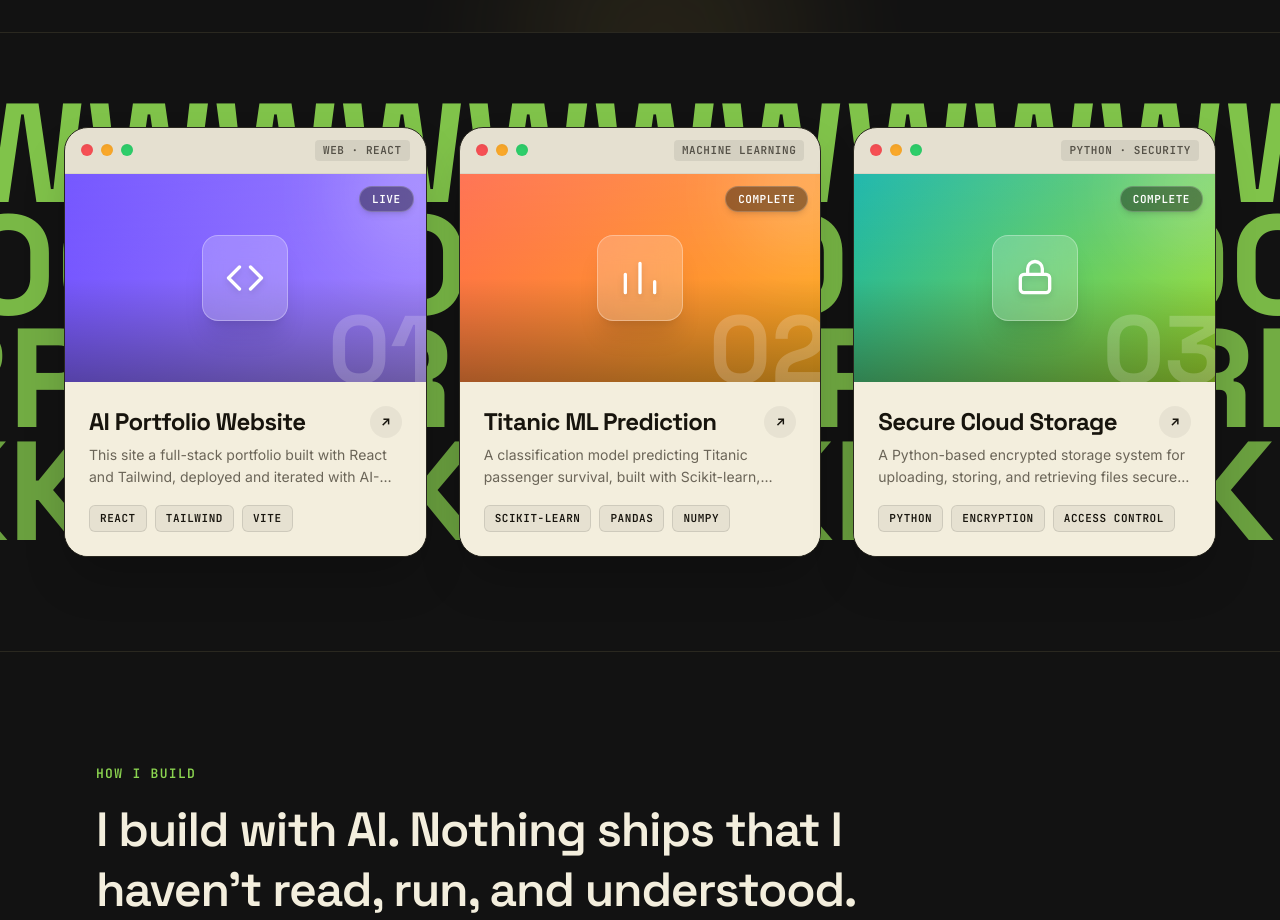
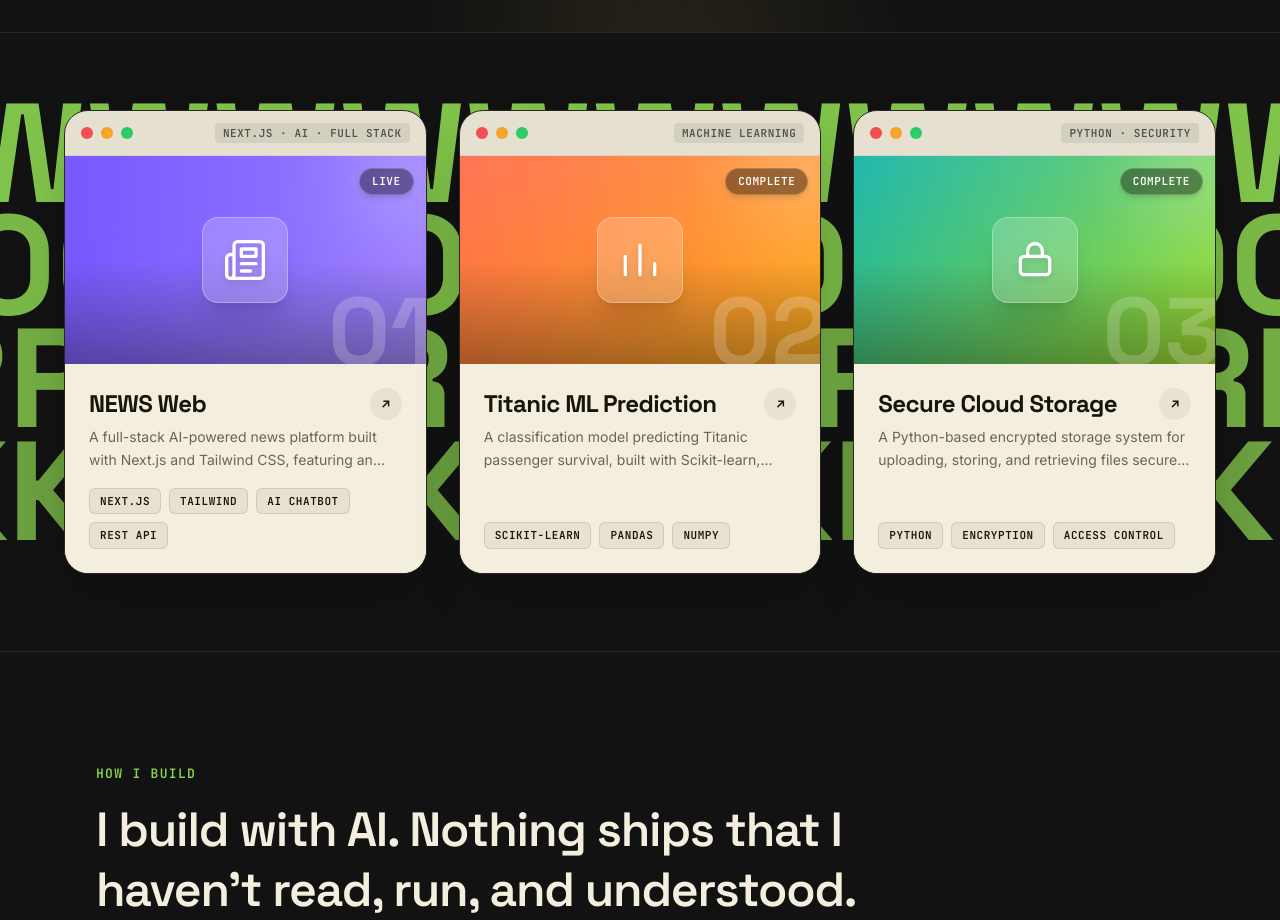
Before and after one commit to chmnoumanqamar/React-Portfolio, a React (Vite) app: page / in a window 1280 px wide. Shown: the part 820-1740 px from the top of the page. Built offline with nearby package versions, Linux system fonts and the light colour scheme.

Commit message:
feat: implement project data structure and interactive Work section components with custom marquee and icons

```diff
--- a/src/components/GiantMarquee.jsx
+++ b/src/components/GiantMarquee.jsx
@@ -11,8 +11,10 @@ const ROWS = [
 function MockCard({ p, i }) {
   return (
     <a
-      href="#work"
-      className="glow-card group relative block rounded-2xl md:rounded-3xl border overflow-hidden shadow-2xl bg-[var(--surface)] hover:-translate-y-3 hover:scale-[1.02] transition-all duration-500 ease-out flex flex-col justify-between"
+      href={p.link || p.github || "#work"}
+      target={p.link || p.github ? "_blank" : undefined}
+      rel={p.link || p.github ? "noreferrer" : undefined}
+      className="glow-card group relative block rounded-2xl md:rounded-3xl border overflow-hidden shadow-2xl bg-[var(--surface)] hover:-translate-y-3 hover:scale-[1.02] transition-all duration-500 ease-out flex flex-col justify-between cursor-pointer"
       style={{ borderColor: "var(--border)", transformStyle: "preserve-3d" }}
     >
       {/* Top Browser Bar */}
--- a/src/components/ProjectIcon.jsx
+++ b/src/components/ProjectIcon.jsx
@@ -7,12 +7,30 @@ const PATHS = {
       <path d="M8 10V7a4 4 0 0 1 8 0v3" />
     </>
   ),
+  news: (
+    <>
+      <path d="M4 22h16a2 2 0 0 0 2-2V4a2 2 0 0 0-2-2H8a2 2 0 0 0-2 2v16a2 2 0 0 1-2 2Zm0 0a2 2 0 0 1-2-2v-9c0-1.1.9-2 2-2h2" />
+      <path d="M18 14h-8" />
+      <path d="M15 18h-5" />
+      <path d="M10 6h8v4h-8V6Z" />
+    </>
+  ),
+  bot: (
+    <>
+      <path d="M12 8V4H8" />
+      <rect width="16" height="12" x="4" y="8" rx="2" />
+      <path d="M2 14h2" />
+      <path d="M20 14h2" />
+      <path d="M15 13v2" />
+      <path d="M9 13v2" />
+    </>
+  ),
 };
 
 export default function ProjectIcon({ icon, className = "w-5 h-5" }) {
   return (
     <svg viewBox="0 0 24 24" fill="none" stroke="currentColor" strokeWidth="1.8" strokeLinecap="round" strokeLinejoin="round" className={className}>
-      {PATHS[icon]}
+      {PATHS[icon] || PATHS.code}
     </svg>
   );
 }
--- a/src/components/Work.jsx
+++ b/src/components/Work.jsx
@@ -10,7 +10,7 @@ function ProjectCard({ p, i }) {
   return (
     <Reveal delay={i * 100}>
       <motion.a
-        href={p.github || GITHUB_PROFILE}
+        href={p.link || p.github || GITHUB_PROFILE}
         target="_blank"
         rel="noreferrer"
         whileHover={{ y: -8, scale: 1.02 }}
--- a/src/data/projects.js
+++ b/src/data/projects.js
@@ -1,13 +1,14 @@
 export const PROJECTS = [
   {
-    name: "AI Portfolio Website",
+    name: "NEWS Web",
     status: "Live",
-    tag: "Web · React",
-    desc: "This site a full-stack portfolio built with React and Tailwind, deployed and iterated with AI-assisted workflows.",
+    tag: "Next.js · AI · Full Stack",
+    desc: "A full-stack AI-powered news platform built with Next.js and Tailwind CSS, featuring an intelligent chat assistant for real-time news retrieval, search, and automated summaries.",
     gradient: "linear-gradient(135deg, #6C4CFF 0%, #A78BFF 100%)",
-    stack: ["React", "Tailwind", "Vite"],
-    icon: "code",
-    github: "https://github.com/chmnoumanqamar/React-Portfolio",
+    stack: ["Next.js", "Tailwind", "AI Chatbot", "REST API"],
+    icon: "news",
+    link: "https://news-web-chatbot.onrender.com/",
+    github: "https://github.com/chmnoumanqamar",
   },
   {
     name: "Titanic ML Prediction",
```
